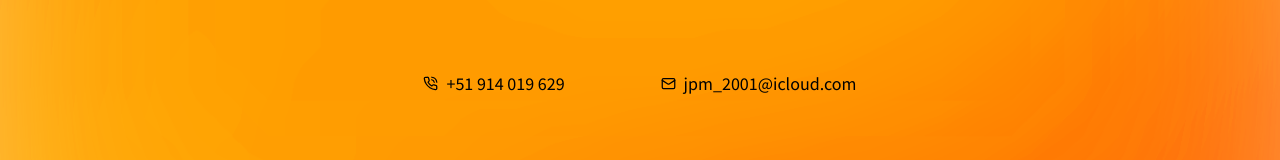
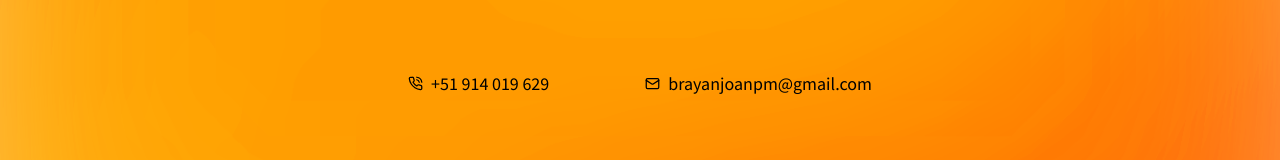
Before and after one commit to kralion/portfolio, a React (Vite) app: page / in a window 1280 px wide. Shown: the part 4276-4436 px from the top of the page. Built offline with nearby package versions, Linux system fonts and the light colour scheme; the HTML template or start-up script is replaced by a standard one; a web font is replaced by a local one.

Commit message:
Update social media links and contact information

```diff
--- a/src/data/socials.json
+++ b/src/data/socials.json
@@ -3,19 +3,19 @@
     "alt": "LinkedIn",
     "label": "My LinkedIn",
     "logo": "https://cdn-icons-png.flaticon.com/128/3536/3536569.png",
-    "url": "https://www.linkedin.com/in/joan-paucar/"
+    "url": "https://www.linkedin.com/in/brayanpaucar"
   },
   {
     "alt": "Twitter",
     "label": "My Twitter",
     "logo": "https://cdn-icons-png.flaticon.com/128/5968/5968830.png",
-    "url": "https://twitter.com/joanpaucar_"
+    "url": "https://twitter.com/brayanpaucar_"
   },
 
   {
     "alt": "Github",
     "label": "My Github",
     "logo": "https://cdn-icons-png.flaticon.com/128/25/25657.png",
-    "url": "https://github.com/Dv-Joan"
+    "url": "https://github.com/kralion"
   }
 ]
--- a/src/pages/Contact.jsx
+++ b/src/pages/Contact.jsx
@@ -67,26 +67,15 @@ export default function Contact() {
             </li>
           ))}
         </ul>
-        <div className="font-Source-Sans-Pro text-xs lg:text-lg  flex lg:gap-24 gap-4 justify-center">
-          <a
-            target="_blank"
-            rel="noreferrer"
-            href="https://wa.me/51914019629"
-            className="flex cursor-pointer items-center gap-2 hover:opacity-70"
-          >
+        <div className="font-Source-Sans-Pro text-xs lg:text-lg  flex lg:gap-24 px-10 lg:px-0 justify-between lg:justify-center">
+          <span className="flex cursor-pointer items-center gap-2 hover:opacity-70">
             <PhoneCall color="black" size={15} />
             +51 914 019 629
-          </a>
-          <a
-            target="_blank"
-            rel="noreferrer"
-            href="mailto:jpm_2001@icloud.com?subject=Contact to DvJoan,%20J!&body=Hi Joan,%20I see your portfolio and ... !
-            "
-            className="flex cursor-pointer items-center gap-2 hover:opacity-70"
-          >
+          </span>
+          <span className="flex cursor-pointer items-center gap-2 hover:opacity-70">
             <Mail color="black" size={15} />
-            jpm_2001@icloud.com
-          </a>
+            brayanjoanpm@gmail.com
+          </span>
         </div>
       </div>
     </section>
--- a/src/pages/Experience.jsx
+++ b/src/pages/Experience.jsx
@@ -1,13 +1,12 @@
+import { Button, Chip } from "@material-tailwind/react";
 import React from "react";
+import EventWiseCover from "../assets/repo-covers/eventwise.png";
+import ExayaCover from "../assets/repo-covers/exaya.png";
+import ExpenseTrackerCover from "../assets/repo-covers/expense-tracker.png";
+import PowerHubCover from "../assets/repo-covers/powerhub.png";
+import VidplusCover from "../assets/repo-covers/vidplus.png";
+import GithubIcon from "../assets/svg/github.svg";
 import ProjectCard from "../components/ProjectCard";
-import { Button, Chip } from "@material-tailwind/react";
-import ExayaCover from "../assets/repo-covers/exaya.png";
-import PowerHubCover from "../assets/repo-covers/powerhub.png";
-import ExpenseTrackerCover from "../assets/repo-covers/expense-tracker.png";
-import EventWiseCover from "../assets/repo-covers/eventwise.png";
-import VidplusCover from "../assets/repo-covers/vidplus.png";
-import { FolderInput } from "lucide-react";
-import GithubIcon from "../assets/svg/github.svg";
 
 export default function Experience() {
   return (
@@ -77,7 +76,7 @@ export default function Experience() {
         />
         <ProjectCard
           projectTitle="Expense Tracker"
-          description="Innovative airline management platform harnessing cutting-edge technologies."
+          description="Expense tracking app with cool features for easy expense tracking and seamless user experience."
           usedTechnologies={[
             "nextjs",
             "typescript",
@@ -99,13 +98,14 @@ export default function Experience() {
       </div>
       <div className="flex justify-center m-5  lg:my-10">
         <div className="w-[700px]  p-5 col-span-2 hover:shadow-2xl shadow-xl  rounded-2xl duration-200 bg-white ">
-          More Projects
+          More Projects on my Profile
           <hr className="my-3" />
           <div className="p-6 text-center ">
             <a
-              href="https://github.com/Dv-Joan?tab=repositories"
+              href="https://github.com/kralion"
               target="_blank"
               rel="noreferrer"
+              className="group"
             >
               <Button
                 variant="gradient"
@@ -113,7 +113,13 @@ export default function Experience() {
                 className="flex rounded-lg gap-3 justify-center font-semibold items-center"
               >
                 Go to Github
-                <img src={GithubIcon} alt="github" width={18} height={18} />
+                <img
+                  src={GithubIcon}
+                  className="group-active:scale-105 duration-150 ease-out"
+                  alt="github"
+                  width={18}
+                  height={18}
+                />
               </Button>
             </a>
           </div>
--- a/src/pages/Home.jsx
+++ b/src/pages/Home.jsx
@@ -97,7 +97,7 @@ export default function Home() {
           data-aos="fade-in"
           data-aos-duration="1000"
           data-aos-delay="200"
-          className=" lg:hidden fixed lg:top-0 p-3 m-2  z-50 flex justify-between w-[95%] backdrop-blur-md bg-orange-100/90  rounded-lg    gap-16 items-center lg:p-10 lg:px-28"
+          className=" lg:hidden fixed lg:top-0 p-3 m-2  z-50 flex justify-between w-[95%] backdrop-blur-md bg-transparent border-b border-black/5  gap-16 items-center lg:p-10 lg:px-28"
         >
           <span className=" lg:block hidden text-6xl  font-Allura">
             Brayan Paucar
@@ -126,18 +126,19 @@ export default function Home() {
                 </div>
               </MenuHandler>
 
-              <MenuList className="h-[90%] backdrop-blur-md text-black bg-orange-100/90  rounded-lg border-none flex flex-col mx-2 mt-4 justify-center items-start gap-3 w-[95%] ">
+              <MenuList className="h-[90%] backdrop-blur-md  bg-white/90  rounded-lg border-none flex flex-col mx-2 mt-4 justify-center items-start gap-3 w-[95%] ">
                 {navLinks.map((link, index) => (
                   <MenuItem
                     key={index}
                     onClick={() => handleSelectMobileMenu(link.label)}
-                    className={`p-4 flex gap-2 items-center justify-center ${
+                    className={`p-4 flex gap-2 items-center  text-zinc-700 justify-center ${
                       activeLink === link.label
-                        ? "active:opacity-80 bg-gray-100"
+                        ? "active:opacity-80 bg-orange-400 text-black"
                         : ""
                     }`}
                   >
-                    {link.name} {link.icon}
+                    {link.icon}
+                    {link.name}
                   </MenuItem>
                 ))}
               </MenuList>
```
